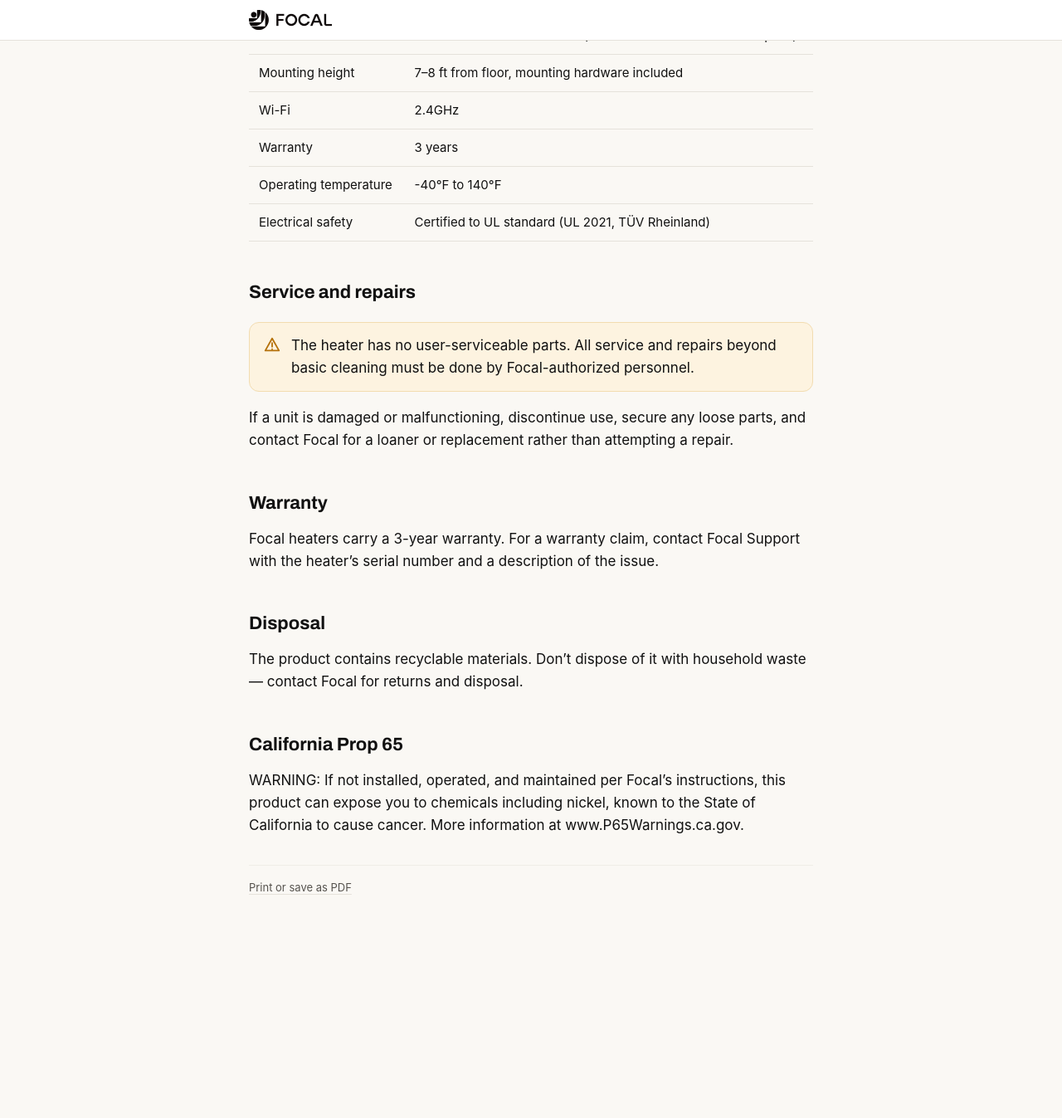
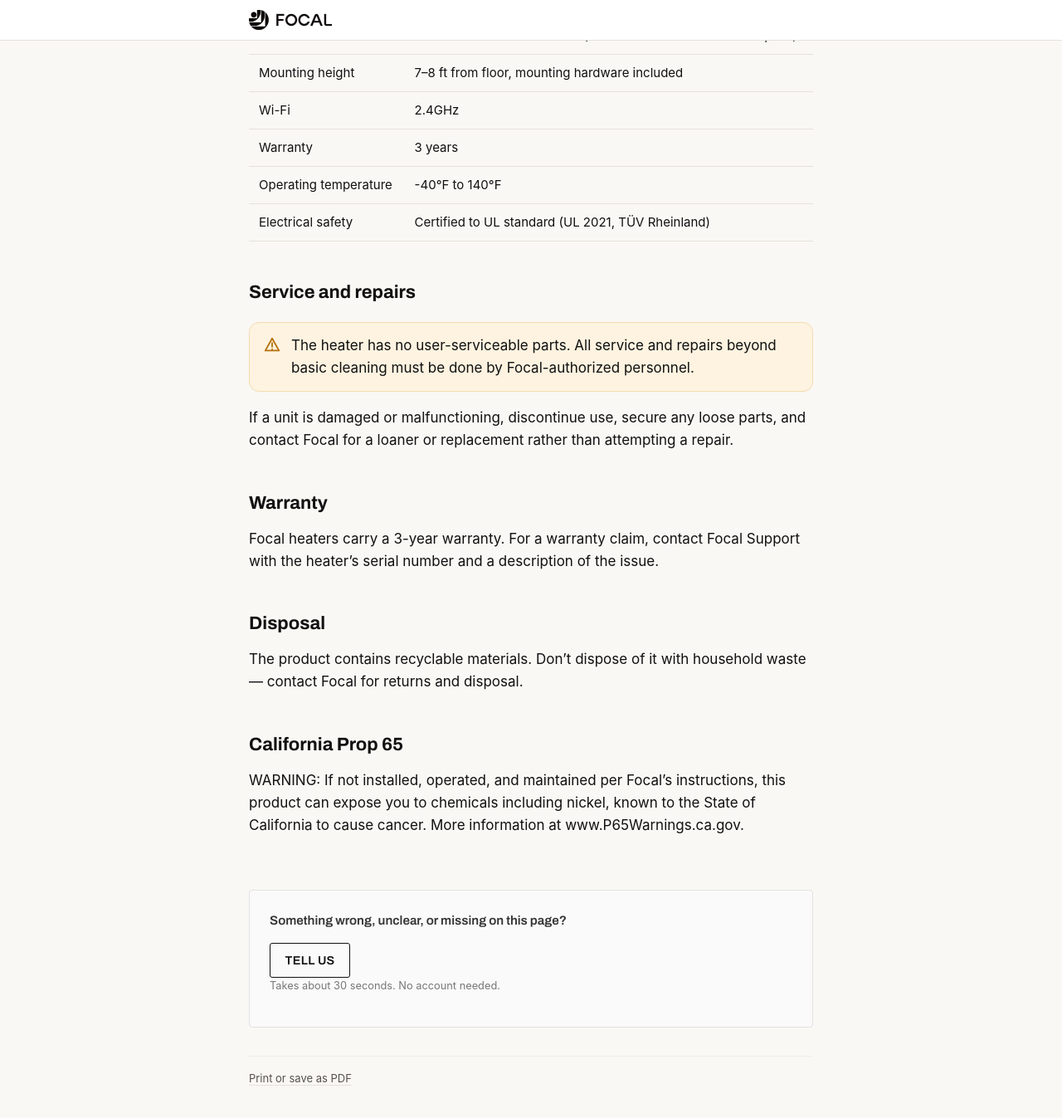
Before and after one commit to BeamT/external-docs, a Jekyll site: the page built from _guides/warranty-support.md, in a window 1280 px wide and 1400 px high, scrolled down 913 px. Shown: the top 1347 px of the window at 83% size. Built offline with Jekyll 4.4.1, drawn with Linux system fonts in a browser that asks for light colours; some web fonts are replaced; before the commit the page ends 2083 px from its top, so only the background shows below that.

Commit message:
feedback form

```diff
--- /dev/null
+++ b/_includes/feedback.html
@@ -0,0 +1,7 @@
+{%- assign fb_guide = page.title | url_encode -%}
+{%- assign fb_url = page.url | absolute_url | url_encode -%}
+<div class="feedback">
+<p class="feedback-lede">Something wrong, unclear, or missing on this page?</p>
+<a class="feedback-btn" href="https://docs.google.com/forms/d/e/1FAIpQLSeRpO6MOve96TcSFl6TOZL383j3cJ6oyqnPy2VG5joxngoFhg/viewform?usp=pp_url&amp;entry.262754240={{ fb_guide }}&amp;entry.130157017={{ fb_url }}" target="_blank" rel="noopener">Tell us</a>
+<p class="feedback-note">Takes about 30 seconds. No account needed.</p>
+</div>
--- a/_layouts/guide.html
+++ b/_layouts/guide.html
@@ -18,6 +18,8 @@
 
   <div class="doc-body">
     {{ content }}
+{% include feedback.html %}
+
   </div>
 
   <div class="print-hint no-print">
--- a/assets/style.css
+++ b/assets/style.css
@@ -377,3 +377,48 @@
 h2[id], h3[id] {
   scroll-margin-top: 64px; /* 49px header + ~15px breathing room */
 }
+
+.feedback {
+  margin: 4rem 0 0;
+  padding: 1.5rem;
+  border: 1px solid #e2e2e2;
+  border-radius: 4px;
+  background: #fafafa;
+}
+
+.feedback-lede {
+  margin: 0 0 0.85rem;
+  font-family: "Elza", "Archivo", sans-serif;
+  font-size: 0.95rem;
+  color: #333;
+}
+
+.feedback-btn {
+  display: inline-block;
+  padding: 0.55rem 1.1rem;
+  border: 1px solid #111;
+  border-radius: 3px;
+  font-family: "Elza Condensed", "Archivo", sans-serif;
+  font-size: 0.9rem;
+  letter-spacing: 0.02em;
+  text-transform: uppercase;
+  text-decoration: none;
+  color: #111;
+  background: transparent;
+  transition: background 0.15s ease, color 0.15s ease;
+}
+
+.feedback-btn:hover {
+  background: #111;
+  color: #fff;
+}
+
+.feedback-note {
+  margin: 0.75rem 0 0;
+  font-size: 0.8rem;
+  color: #777;
+}
+
+@media print {
+  .feedback { display: none; }
+}
```
